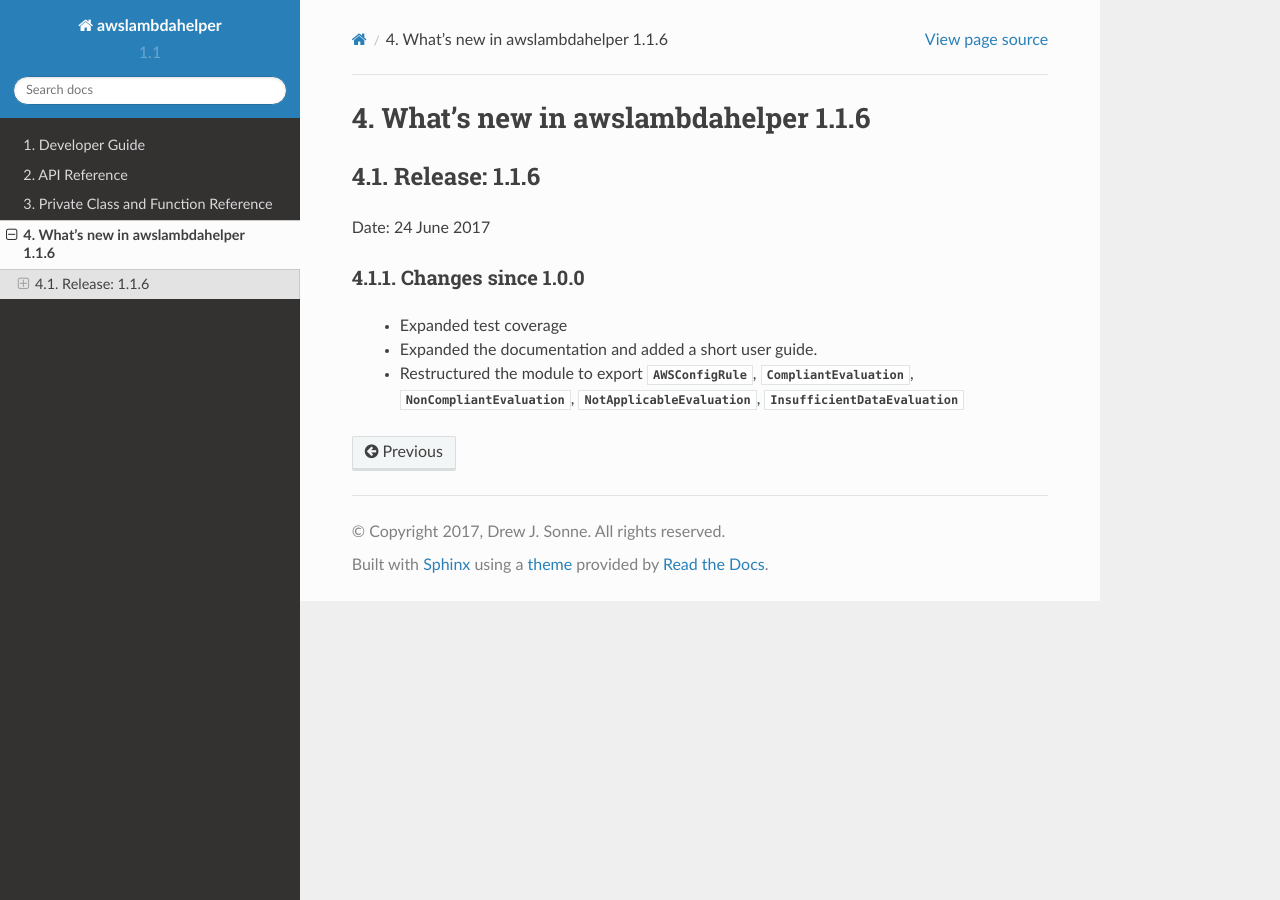
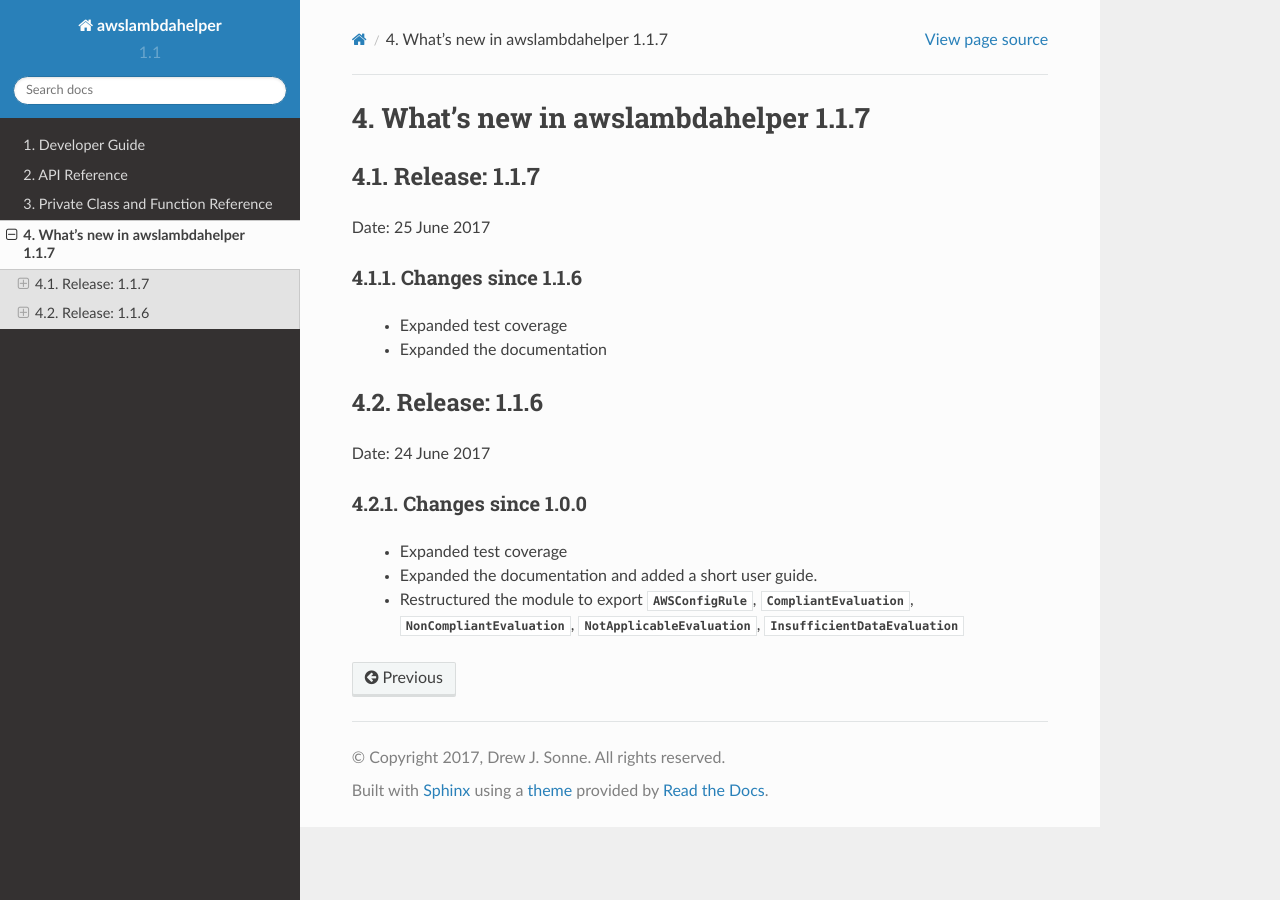
Before and after one commit to drewsonne/awslambdahelper, a Sphinx documentation site: the page built from docs/changes.rst, in a window 1280 px wide. Built offline with Sphinx 7.4.7 and the Read the Docs theme 2.0.0, drawn with Linux system fonts in a browser that asks for light colours; pages that are not in the unit, such as notebooks, are missing from menus.

Commit message:
version bump and changelog

```diff
--- a/CHANGELOG.rst
+++ b/CHANGELOG.rst
@@ -1,3 +1,15 @@
+--------------
+Release: 1.1.7
+--------------
+Date: 25 June 2017
+
+~~~~~~~~~~~~~~~~~~~
+Changes since 1.1.6
+~~~~~~~~~~~~~~~~~~~
+
+ - Expanded test coverage
+ - Expanded the documentation
+
 --------------
 Release: 1.1.6
 --------------
--- a/README.rst
+++ b/README.rst
@@ -1,5 +1,5 @@
 =====================
-awslambdahelper 1.1.6
+awslambdahelper 1.1.7
 =====================
 
 .. image:: https://www.quantifiedcode.com/api/v1/project/bb53f496a1cc45f780342fc973270298/badge.svg
--- a/build.py
+++ b/build.py
@@ -1,6 +1,6 @@
 from pybuilder.core import use_plugin, init, Author
 
-_version = ('1','1','6')
+_version = ('1','1','7')
 
 use_plugin('exec')
 use_plugin("python.core")
--- a/docs/conf.py
+++ b/docs/conf.py
@@ -17,7 +17,7 @@
 sys.path.insert(0, './src/main/python')
 
 
-_version = ('1','1','6')
+_version = ('1','1','7')
 
 # If extensions (or modules to document with autodoc) are in another directory,
 # add these directories to sys.path here. If the directory is relative to the
```
